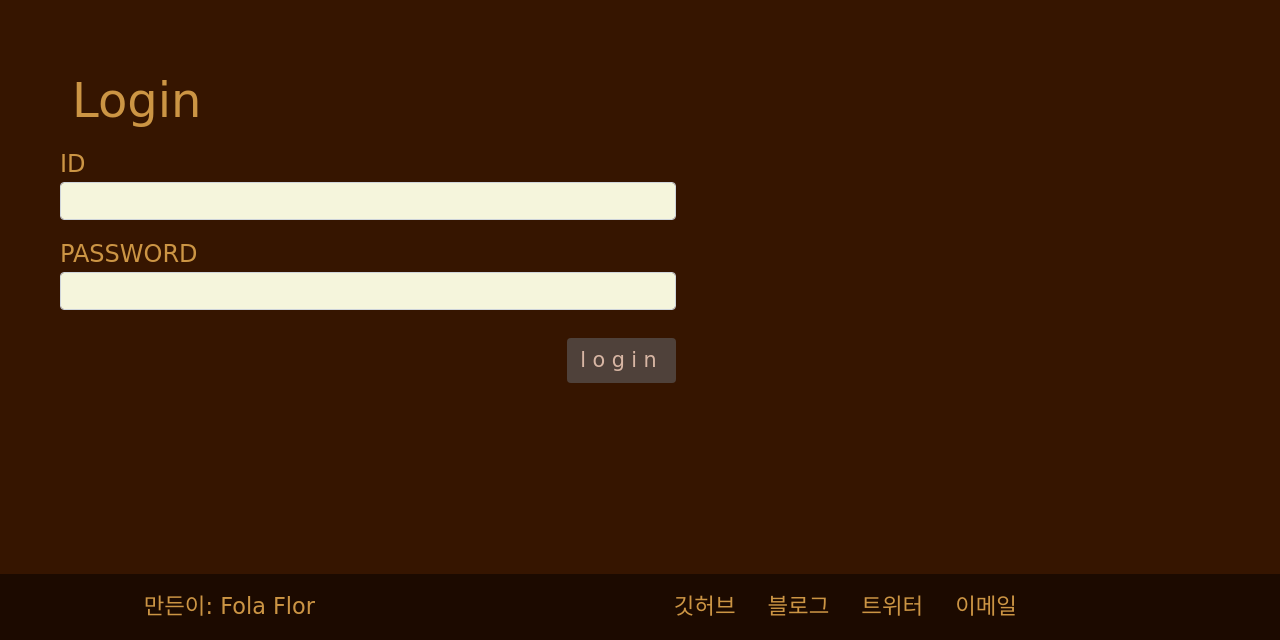
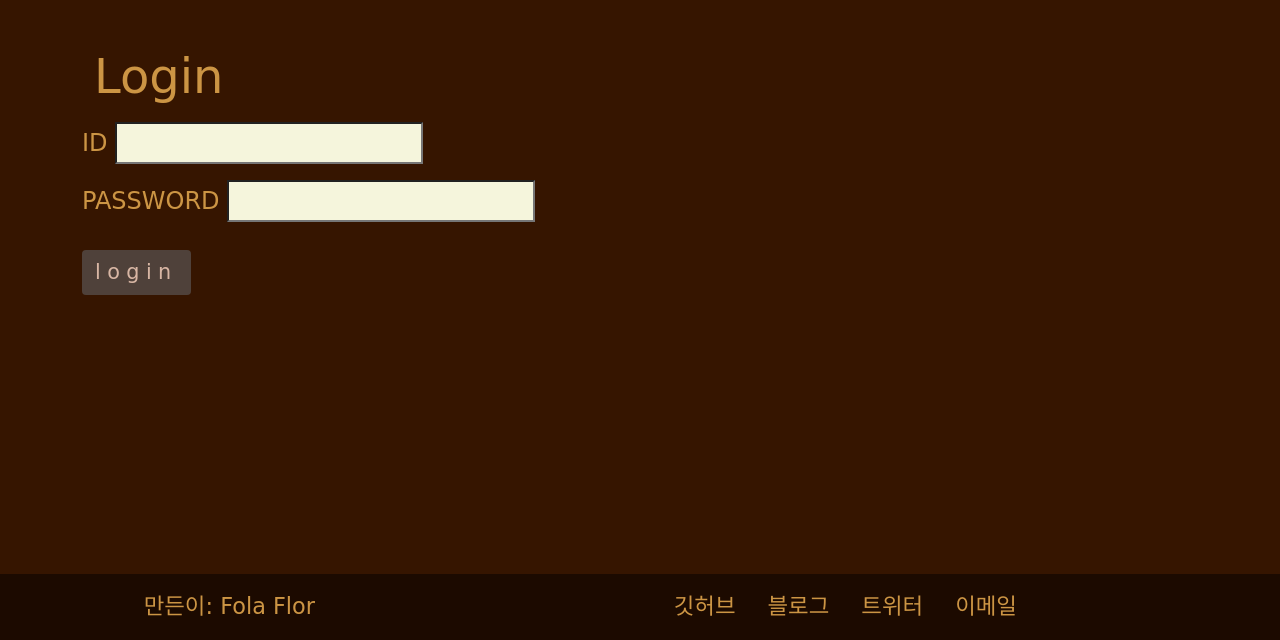
Before and after one commit to dpcalfola/Cocktail---How-did-i-make-this-, a Django app: page /users/login/ in a window 1280 px wide. Shown: the part 160-800 px from the top of the page. Run offline with Django 4.2, Linux system fonts and the light colour scheme; some libraries are stand-ins or nearby versions; some web fonts are replaced.

Commit message:
Feat > Signup page and form
action url is empty yet

```diff
--- a/static/login.css
+++ b/static/login.css
@@ -1,3 +1,3 @@
-.login_div_css {
-    width: 40rem;
-}
+/*.login_div_css {*/
+/*    width: 40rem;*/
+/*}*/
--- a/templates/header.html
+++ b/templates/header.html
@@ -17,7 +17,7 @@
                         <a href="{% url 'users:login' %}" class="account_link nav-link px-3">Login</a>
                     </li>
                     <li class="nav-item">
-                        <a href="#" class="account_link nav-link px-3">Sign up</a>
+                        <a href="{% url 'users:register' %}" class="account_link nav-link px-3">Sign up</a>
                     </li>
                 {% endif %}
 
--- a/templates/users/login.html
+++ b/templates/users/login.html
@@ -1,6 +1,6 @@
 {% extends 'base.html' %}
 {% block content %}
-    <div class="container w-50 float-start ms-5">
+    <div class="container">
         <div class="container">
             <h1 class="title_css mt-5">Login</h1>
         </div>
@@ -8,15 +8,16 @@
             {% csrf_token %}
             {% include 'form_errors.html' %}
             <div class="my-1 mt-3">
+
                 <label for="username">ID</label>
-                <input type="text" class="textfield_css form-control" name="username" id="username"
+                <input type="text" class="textfield_css" name="username" id="username"
                        value="{{ form.username.value|default_if_none:'' }}">
             </div>
             <div class="my-1 mt-3">
                 <label for="password">PASSWORD</label>
-                <input type="password" class="textfield_css form-control" name="password" id="password">
+                <input type="password" class="textfield_css" name="password" id="password">
             </div>
-            <button class="btn button_css my-1 mt-4 float-end" type="submit">login</button>
+            <button class="btn button_css my-1 mt-4" type="submit">login</button>
         </form>
     </div>
 
--- a/users/urls.py
+++ b/users/urls.py
@@ -6,5 +6,6 @@ app_name = 'users'
 
 urlpatterns = [
     path('login/', auth_views.LoginView.as_view(template_name='users/login.html'), name='login'),
-    path('logout/', auth_views.LogoutView.as_view(), name='logout')
+    path('logout/', auth_views.LogoutView.as_view(), name='logout'),
+    path('register/', views.register_page, name='register'),
 ]
```
Also changed, not shown: templates/users/register.html (added, +14 -0 lines), users/views.py (+6 -1 lines).
